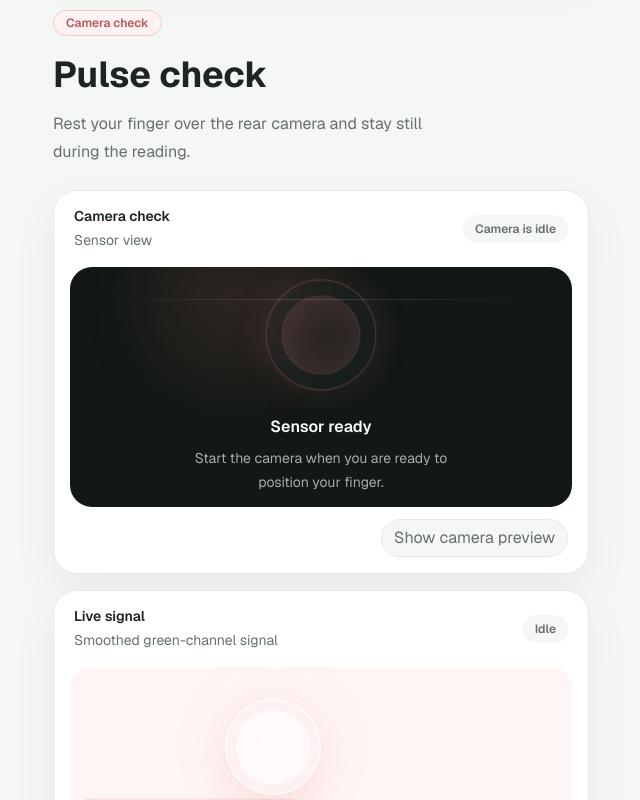
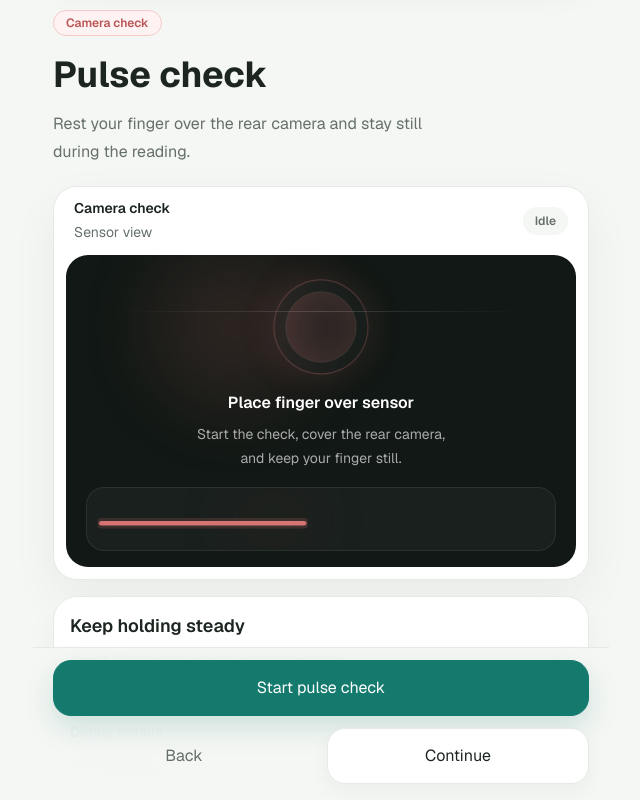
Before and after one commit to arliking13/vitallens, a Next.js app: page / in a window 1280 px wide. Both pictures are taken after a click on the button "Begin check-in". Shown: the part 150-950 px from the top of the page, without its empty margins (319-959 px from the left). Built offline with nearby package versions, Linux system fonts and the light colour scheme.

Commit message:
style: simplify pulse scanner flow

```diff
--- a/src/features/pulse/components/CameraPreview.tsx
+++ b/src/features/pulse/components/CameraPreview.tsx
@@ -1,7 +1,7 @@
 "use client";
 
 import type { CSSProperties, RefObject } from "react";
-import { useEffect, useState } from "react";
+import { useEffect } from "react";
 
 import type { FingerGateState } from "@/features/pulse/lib/fingerGate";
 import type { CameraStatus } from "@/features/pulse/hooks/useRearCamera";
@@ -10,6 +10,11 @@ type CameraPreviewProps = {
   delayMs?: number;
   fingerGateState?: FingerGateState;
   isSampling?: boolean;
+  liveSignal?: number[];
+  scannerDetail?: string;
+  scannerLabel?: string;
+  scannerTitle?: string;
+  showCameraPreview?: boolean;
   status: CameraStatus;
   stream: MediaStream | null;
   videoRef: RefObject<HTMLVideoElement | null>;
@@ -17,11 +22,6 @@ type CameraPreviewProps = {
 
 type AnimationStyle = CSSProperties & {
   "--card-delay"?: string;
-};
-
-type PreviewPreference = {
-  enabled: boolean;
-  stream: MediaStream | null;
 };
 
 const emptyStateCopy: Record<CameraStatus, string> = {
@@ -113,28 +113,60 @@ function getScannerCopy({
   return scannerCopy[status];
 }
 
+function clampSignalValue(value: number) {
+  return Math.min(1, Math.max(0, value));
+}
+
+function buildFlatPath() {
+  return "M4 38 C42 38 66 38 92 38 C118 38 142 38 168 38 C194 38 216 38 236 38";
+}
+
+function buildSignalPath(values: number[]) {
+  if (values.length < 2) {
+    return buildFlatPath();
+  }
+
+  const width = 232;
+  const startX = 4;
+  const baseY = 50;
+  const amplitude = 36;
+  const stepX = width / (values.length - 1);
+  const points = values.map((value, index) => ({
+    x: startX + stepX * index,
+    y: baseY - clampSignalValue(value) * amplitude,
+  }));
+
+  return points.slice(1).reduce((path, point, index) => {
+    const previousPoint = points[index];
+    const controlX = (previousPoint.x + point.x) / 2;
+    return `${path} C ${controlX} ${previousPoint.y} ${controlX} ${point.y} ${point.x} ${point.y}`;
+  }, `M${points[0].x} ${points[0].y}`);
+}
+
 export function CameraPreview({
   delayMs = 40,
   fingerGateState,
   isSampling = false,
+  liveSignal,
+  scannerDetail,
+  scannerLabel,
+  scannerTitle,
+  showCameraPreview = false,
   status,
   stream,
   videoRef,
 }: CameraPreviewProps) {
-  const [previewPreference, setPreviewPreference] =
-    useState<PreviewPreference>({
-      enabled: false,
-      stream: null,
-    });
   const hasStream = stream !== null;
-  const showCameraPreview =
-    previewPreference.enabled && previewPreference.stream === stream;
   const shouldShowRawPreview = hasStream && showCameraPreview;
   const copy = getScannerCopy({
     fingerGateState,
     isSampling,
     status,
   });
+  const title = scannerTitle ?? copy.title;
+  const detail = scannerDetail ?? copy.detail;
+  const label = scannerLabel ?? (hasStream ? copy.label : emptyStateCopy[status]);
+  const signalPath = buildSignalPath(liveSignal ?? []);
   const animationStyle: AnimationStyle = {
     "--card-delay": `${delayMs}ms`,
   };
@@ -154,10 +186,10 @@ export function CameraPreview({
 
   return (
     <div
-      className="animate-card-in overflow-hidden rounded-[24px] border border-[#E5EAE4] bg-white p-4 shadow-[0_18px_48px_rgba(28,37,32,0.055)]"
+      className="animate-card-in overflow-hidden rounded-[24px] border border-[#E5EAE4] bg-white p-3 shadow-[0_18px_48px_rgba(28,37,32,0.055)]"
       style={animationStyle}
     >
-      <div className="flex items-center justify-between gap-3 px-1 pb-4">
+      <div className="flex items-center justify-between gap-3 px-2 pb-3">
         <div>
           <p className="text-sm font-semibold text-[#1C2520]">Camera check</p>
           <p className="mt-1 text-sm leading-5 text-[#66706A]">
@@ -165,11 +197,11 @@ export function CameraPreview({
           </p>
         </div>
         <span className="shrink-0 rounded-full bg-[#F5F7F4] px-3 py-1.5 text-xs font-semibold text-[#66706A]">
-          {hasStream ? copy.label : emptyStateCopy[status]}
+          {label}
         </span>
       </div>
 
-      <div className="relative h-60 overflow-hidden rounded-[22px] bg-[#111815]">
+      <div className="relative overflow-hidden rounded-[22px] bg-[#111815] px-5 pb-4 pt-6">
         <video
           aria-hidden={!shouldShowRawPreview}
           aria-label={
@@ -191,7 +223,7 @@ export function CameraPreview({
 
         <div
           className={[
-            "scanner-surface absolute inset-0 z-10 grid place-items-center overflow-hidden px-8 text-center transition-opacity duration-200",
+            "scanner-surface relative z-10 text-center transition-opacity duration-200",
             shouldShowRawPreview ? "opacity-0" : "opacity-100",
           ].join(" ")}
         >
@@ -205,17 +237,46 @@ export function CameraPreview({
           />
           <div className="relative">
             <div
-              className="scanner-ring mx-auto grid h-28 w-28 place-items-center rounded-full border border-[#E97E7E]/35 bg-white/[0.035] shadow-[0_0_44px_rgba(233,126,126,0.18)]"
+              className="scanner-ring mx-auto grid h-24 w-24 place-items-center rounded-full border border-[#E97E7E]/35 bg-white/[0.035] shadow-[0_0_44px_rgba(233,126,126,0.18)]"
               aria-hidden="true"
             >
-              <div className="h-20 w-20 rounded-full border border-white/10 bg-[#E97E7E]/8 shadow-[inset_0_0_32px_rgba(233,126,126,0.16)]" />
+              <div className="h-[4.5rem] w-[4.5rem] rounded-full border border-white/10 bg-[#E97E7E]/8 shadow-[inset_0_0_32px_rgba(233,126,126,0.16)]" />
             </div>
-            <p className="mt-6 text-base font-semibold text-white">
-              {copy.title}
+            <p className="mt-4 text-base font-semibold text-white">
+              {title}
             </p>
             <p className="mx-auto mt-2 max-w-64 text-sm leading-6 text-white/64">
-              {copy.detail}
+              {detail}
             </p>
+            <div
+              className="signal-preview signal-pulse relative mt-4 h-16 overflow-hidden rounded-[18px] border border-white/8 bg-white/[0.035]"
+              aria-hidden="true"
+            >
+              <div className="signal-glow absolute left-1/2 top-2 h-12 w-24 -translate-x-1/2 rounded-full bg-[#E97E7E]/12 blur-2xl" />
+              <svg
+                className="signal-wave absolute inset-x-3 bottom-1 h-14"
+                preserveAspectRatio="none"
+                viewBox="0 0 240 64"
+              >
+                <path
+                  d={signalPath}
+                  fill="none"
+                  opacity="0.18"
+                  stroke="#E97E7E"
+                  strokeLinecap="round"
+                  strokeLinejoin="round"
+                  strokeWidth="12"
+                />
+                <path
+                  d={signalPath}
+                  fill="none"
+                  stroke="#E97E7E"
+                  strokeLinecap="round"
+                  strokeLinejoin="round"
+                  strokeWidth="5"
+                />
+              </svg>
+            </div>
           </div>
         </div>
 
@@ -225,23 +286,6 @@ export function CameraPreview({
           </div>
         ) : null}
       </div>
-
-      <div className="mt-3 flex justify-end px-1">
-        <button
-          aria-pressed={showCameraPreview}
-          className="interactive-press rounded-full border border-[#E5EAE4] bg-[#F5F7F4] px-3 py-1.5 text-xs font-semibold text-[#66706A]"
-          disabled={!hasStream}
-          onClick={() => {
-            setPreviewPreference({
-              enabled: !shouldShowRawPreview,
-              stream,
-            });
-          }}
-          type="button"
-        >
-          {shouldShowRawPreview ? "Hide camera preview" : "Show camera preview"}
-        </button>
-      </div>
     </div>
   );
 }
--- a/src/features/pulse/components/PulseCheckView.tsx
+++ b/src/features/pulse/components/PulseCheckView.tsx
@@ -1,12 +1,10 @@
 "use client";
 
-import { useRef, useState } from "react";
+import { useEffect, useRef, useState } from "react";
 
 import { Button } from "@/shared/components/Button";
 import { InfoRow } from "@/shared/components/InfoRow";
 import { ScreenHeader } from "@/shared/components/ScreenHeader";
-import { SignalPreview } from "@/shared/components/SignalPreview";
-import { StatusBadge } from "@/shared/components/StatusBadge";
 
 import { CameraPreview } from "./CameraPreview";
 import {
@@ -20,6 +18,11 @@ import { useRearCamera } from "../hooks/useRearCamera";
 type PulseCheckViewProps = {
   onBack: () => void;
   onNext: () => void;
+};
+
+type PreviewPreference = {
+  enabled: boolean;
+  stream: MediaStream | null;
 };
 
 const cameraStatusLabels = {
@@ -53,13 +56,6 @@ const fingerGateLabels = {
   "finger-lost": "Finger moved - hold steady again",
 };
 
-const fingerGateTones = {
-  "waiting-for-finger": "warning",
-  stabilizing: "pulse",
-  recording: "complete",
-  "finger-lost": "warning",
-} as const;
-
 const fingerGateRowTones = {
   "waiting-for-finger": "warning",
   stabilizing: "pulse",
@@ -76,15 +72,6 @@ const signalQualityLabels = {
   good: "Good",
 };
 
-const signalQualityTones = {
-  "no-signal": "neutral",
-  "too-dark": "warning",
-  "too-bright": "warning",
-  unstable: "warning",
-  fair: "pulse",
-  good: "complete",
-} as const;
-
 const signalQualityRowTones = {
   "no-signal": "neutral",
   "too-dark": "warning",
@@ -94,25 +81,83 @@ const signalQualityRowTones = {
   good: "brand",
 } as const;
 
-const pulseConfidenceLabels = {
-  low: "Low",
-  fair: "Fair",
-  good: "Good",
-};
+function getScannerTitle({
+  hasPulseEstimate,
+  isSampling,
+  signalQuality,
+  fingerGateState,
+}: {
+  hasPulseEstimate: boolean;
+  isSampling: boolean;
+  signalQuality: keyof typeof signalQualityLabels;
+  fingerGateState: keyof typeof fingerGateLabels;
+}) {
+  if (hasPulseEstimate) {
+    return "Estimate ready";
+  }
 
-const pulseConfidenceRowTones = {
-  low: "warning",
-  fair: "pulse",
-  good: "brand",
-} as const;
+  if (!isSampling) {
+    return "Place finger over sensor";
+  }
+
+  if (fingerGateState === "stabilizing") {
+    return "Hold steady";
+  }
+
+  if (fingerGateState === "recording") {
+    return "Recording clean signal";
+  }
+
+  if (fingerGateState === "finger-lost") {
+    return "Place finger over sensor";
+  }
+
+  if (
+    signalQuality === "unstable" ||
+    signalQuality === "too-dark" ||
+    signalQuality === "too-bright"
+  ) {
+    return "Need cleaner signal";
+  }
+
+  return "Place finger over sensor";
+}
+
+function getScannerDetail({
+  hasPulseEstimate,
+  isSampling,
+  pulseMessage,
+  scannerTitle,
+}: {
+  hasPulseEstimate: boolean;
+  isSampling: boolean;
+  pulseMessage: string;
+  scannerTitle: string;
+}) {
+  if (hasPulseEstimate) {
+    return "You can continue or hold a little longer for another clean window.";
+  }
+
+  if (!isSampling) {
+    return "Start the check, cover the rear camera, and keep your finger still.";
+  }
+
+  if (scannerTitle === "Need cleaner signal") {
+    return pulseMessage;
+  }
+
+  return "About 20 seconds gives a cleaner estimate.";
+}
 
 export function PulseCheckView({ onBack, onNext }: PulseCheckViewProps) {
   const videoRef = useRef<HTMLVideoElement | null>(null);
-  const [cameraStatusAtStart, setCameraStatusAtStart] =
-    useState<CameraStatus | null>(null);
-  const [torchStateAtStart, setTorchStateAtStart] = useState<TorchState | null>(
-    null,
-  );
+  const shouldAutoStartSignalRef = useRef(false);
+  const cameraStatusAtStartRef = useRef<CameraStatus | null>(null);
+  const torchStateAtStartRef = useRef<TorchState | null>(null);
+  const [previewPreference, setPreviewPreference] = useState<PreviewPreference>({
+    enabled: false,
+    stream: null,
+  });
   const { error, startCamera, status, stopCamera, stream, torchState } =
     useRearCamera();
   const {
@@ -141,6 +186,7 @@ export function PulseCheckView({ onBack, onNext }: PulseCheckViewProps) {
   const isCameraReady = status === "ready";
   const isRequestingCamera = status === "requesting";
   const isSampling = samplingStatus === "sampling";
+  const isCheckActive = isRequestingCamera || isCameraReady || isSampling;
   const showTorchStatus = torchState !== "unsupported";
   const canExportSignalData =
     samples.length > 0 &&
@@ -154,32 +200,66 @@ export function PulseCheckView({ onBack, onNext }: PulseCheckViewProps) {
   const estimateStateNote = pulseEstimate.usedLastCleanWindow
     ? "Using last clean window"
     : "Using current clean window";
+  const showCameraPreview =
+    previewPreference.enabled && previewPreference.stream === stream;
+  const scannerTitle = getScannerTitle({
+    fingerGateState,
+    hasPulseEstimate,
+    isSampling,
+    signalQuality,
+  });
+  const scannerDetail = getScannerDetail({
+    hasPulseEstimate,
+    isSampling,
+    pulseMessage: pulseEstimate.message,
+    scannerTitle,
+  });
+  const scannerLabel = hasPulseEstimate
+    ? "Ready"
+    : isSampling
+      ? fingerGateLabels[fingerGateState]
+      : cameraStatusLabels[status];
 
-  function handleCameraButtonClick() {
-    if (isCameraReady) {
+  useEffect(() => {
+    if (!shouldAutoStartSignalRef.current) {
+      return;
+    }
+
+    if (status === "denied" || status === "error") {
+      shouldAutoStartSignalRef.current = false;
+      return;
+    }
+
+    if (status !== "ready" || !stream || isSampling) {
+      return;
+    }
+
+    cameraStatusAtStartRef.current = status;
+    torchStateAtStartRef.current = torchState;
+    startSampling();
+    shouldAutoStartSignalRef.current = false;
+  }, [isSampling, startSampling, status, stream, torchState]);
+
+  function handlePulseCheckButtonClick() {
+    if (isCheckActive) {
+      shouldAutoStartSignalRef.current = false;
       stopSampling();
       stopCamera();
       return;
     }
 
     resetSamples();
-    setCameraStatusAtStart(null);
-    setTorchStateAtStart(null);
-    startCamera();
+    cameraStatusAtStartRef.current = null;
+    torchStateAtStartRef.current = null;
+    shouldAutoStartSignalRef.current = true;
+    void startCamera();
   }
 
-  function handleSignalButtonClick() {
-    if (isSampling) {
-      stopSampling();
-      return;
-    }
-
-    if (samples.length === 0 || startedAt === null) {
-      setCameraStatusAtStart(status);
-      setTorchStateAtStart(torchState);
-    }
-
-    startSampling();
+  function handleToggleCameraPreview() {
+    setPreviewPreference({
+      enabled: !showCameraPreview,
+      stream,
+    });
   }
 
   function handleExportSignalData() {
@@ -189,7 +269,7 @@ export function PulseCheckView({ onBack, onNext }: PulseCheckViewProps) {
 
     const report = buildPpgDebugReport({
       cameraStatusAtExport: status,
-      cameraStatusAtStart: cameraStatusAtStart ?? status,
+      cameraStatusAtStart: cameraStatusAtStartRef.current ?? status,
       cleanWindowFingerDetected,
       currentFingerDetected,
       fingerGateState,
@@ -207,7 +287,7 @@ export function PulseCheckView({ onBack, onNext }: PulseCheckViewProps) {
       sessionId,
       startedAt,
       torchStateAtExport: torchState,
-      torchStateAtStart: torchStateAtStart ?? torchState,
+      torchStateAtStart: torchStateAtStartRef.current ?? torchState,
       totalFingerLostCount,
       totalIgnoredFrameCount,
       usedLastCleanWindow: pulseEstimate.usedLastCleanWindow,
@@ -217,7 +297,7 @@ export function PulseCheckView({ onBack, onNext }: PulseCheckViewProps) {
   }
 
   return (
-    <div className="flex flex-col">
+    <div className="flex min-h-[calc(100dvh-7rem)] flex-col pb-32">
       <ScreenHeader
         description="Rest your finger over the rear camera and stay still during the reading."
         status="Camera check"
@@ -225,65 +305,89 @@ export function PulseCheckView({ onBack, onNext }: PulseCheckViewProps) {
         tone="pulse"
       />
 
-      <div className="mt-6">
+      <div className="mt-5">
         <CameraPreview
           delayMs={40}
           fingerGateState={fingerGateState}
           isSampling={isSampling}
+          liveSignal={smoothedSignal}
+          scannerDetail={scannerDetail}
+          scannerLabel={scannerLabel}
+          scannerTitle={scannerTitle}
+          showCameraPreview={showCameraPreview}
           status={status}
           stream={stream}
           videoRef={videoRef}
         />
       </div>
 
-      <div className="mt-4">
-        <SignalPreview
-          caption="Smoothed green-channel signal"
-          delayMs={80}
-          label="Live signal"
-          liveSignal={smoothedSignal}
-          status={samplingStatusLabels[samplingStatus]}
-          tone="pulse"
-        />
+      <section className="animate-card-in mt-4 rounded-[24px] border border-[#E5EAE4] bg-white p-4 shadow-[0_14px_34px_rgba(28,37,32,0.045)]">
+        {hasPulseEstimate ? (
+          <div>
+            <p className="text-sm font-semibold text-[#66706A]">
+              Estimated pulse
+            </p>
+            <div className="mt-2 flex items-end gap-2">
+              <span className="text-4xl font-semibold tracking-normal text-[#1C2520]">
+                {pulseEstimate.bpm}
+              </span>
+              <span className="pb-1 text-base font-semibold text-[#66706A]">
+                BPM
+              </span>
             </div>
+            <p className="mt-3 text-sm leading-6 text-[#66706A]">
+              Estimate confidence: {pulseEstimate.confidence}. Non-medical
+              wellness estimate.
+            </p>
+            {fingerGateState === "finger-lost" &&
+            pulseEstimate.usedLastCleanWindow ? (
+              <p className="mt-2 text-sm leading-6 text-[#66706A]">
+                Estimate based on last clean window.
+              </p>
+            ) : null}
+          </div>
+        ) : (
+          <div>
+            <p className="text-lg font-semibold text-[#1C2520]">
+              {scannerTitle === "Need cleaner signal"
+                ? "Need cleaner signal"
+                : "Keep holding steady"}
+            </p>
+            <p className="mt-2 text-sm leading-6 text-[#66706A]">
+              {scannerTitle === "Need cleaner signal"
+                ? pulseEstimate.message
+                : "About 20 seconds gives a cleaner estimate."}
+            </p>
+          </div>
+        )}
+      </section>
 
-      <div className="mt-4 flex flex-wrap gap-2">
-        <StatusBadge tone={isCameraReady ? "complete" : "neutral"}>
-          {cameraStatusLabels[status]}
-        </StatusBadge>
-        {showTorchStatus ? (
-          <StatusBadge tone={torchState === "on" ? "pulse" : "warning"}>
-            {torchStatusLabels[torchState]}
-          </StatusBadge>
-        ) : null}
-        <StatusBadge tone={isSampling ? "pulse" : "neutral"}>
-          {samplingStatusLabels[samplingStatus]}
-        </StatusBadge>
-        <StatusBadge tone={fingerGateTones[fingerGateState]}>
-          {fingerGateLabels[fingerGateState]}
-        </StatusBadge>
-        <StatusBadge tone={signalQualityTones[signalQuality]}>
-          {signalQualityLabels[signalQuality]}
-        </StatusBadge>
-      </div>
-
-      <div className="mt-4 grid gap-3">
+      <details className="mt-4 overflow-hidden rounded-[22px] border border-[#E5EAE4] bg-white shadow-[0_12px_30px_rgba(28,37,32,0.035)]">
+        <summary className="interactive-press flex cursor-pointer list-none items-center justify-between gap-3 px-4 py-3.5 text-sm font-semibold text-[#1C2520] marker:hidden">
+          Debug details
+          <span className="rounded-full bg-[#F5F7F4] px-3 py-1 text-xs font-semibold text-[#66706A]">
+            Hidden
+          </span>
+        </summary>
+        <div className="grid gap-3 border-t border-[#E5EAE4] bg-[#FBFCFA] p-3">
           <InfoRow
-          delayMs={80}
+            delayMs={40}
             detail={error ?? undefined}
             label="Camera status"
-          tone={status === "denied" || status === "error" ? "warning" : "pulse"}
+            tone={
+              status === "denied" || status === "error" ? "warning" : "pulse"
+            }
             value={cameraStatusLabels[status]}
           />
           <InfoRow
-          delayMs={120}
+            delayMs={60}
             detail={samplingError ?? undefined}
             label="Frame sampler"
             tone={samplingStatus === "error" ? "warning" : "pulse"}
             value={samplingStatusLabels[samplingStatus]}
           />
           <InfoRow
-          delayMs={160}
+            delayMs={80}
             detail={
               fingerGateState === "finger-lost"
                 ? "Place your finger back over the camera."
@@ -294,50 +398,35 @@ export function PulseCheckView({ onBack, onNext }: PulseCheckViewProps) {
             value={fingerGateLabels[fingerGateState]}
           />
           <InfoRow
-          delayMs={200}
+            delayMs={100}
             detail={qualityMessage}
             label="Signal clarity"
             tone={signalQualityRowTones[signalQuality]}
             value={signalQualityLabels[signalQuality]}
           />
           <InfoRow
-          delayMs={240}
-          detail={`${totalIgnoredFrameCount} total ignored frames / ${totalFingerLostCount} total finger-lost events`}
+            delayMs={120}
+            detail={`${totalIgnoredFrameCount} ignored frames / ${totalFingerLostCount} finger-lost events`}
             label="Valid samples"
             tone="neutral"
             value={String(currentWindowValidSampleCount)}
           />
-        {hasPulseEstimate ? (
+          {showTorchStatus ? (
             <InfoRow
-            delayMs={280}
-            detail={
-              fingerGateState === "finger-lost" &&
-              pulseEstimate.usedLastCleanWindow
-                ? "Estimate based on last clean window. Non-medical estimate."
-                : `Non-medical estimate / Estimate confidence: ${
-                    pulseConfidenceLabels[pulseEstimate.confidence]
-                  }`
-            }
-            label="Estimated pulse"
-            tone={pulseConfidenceRowTones[pulseEstimate.confidence]}
-            value={`${pulseEstimate.bpm} BPM`}
+              delayMs={140}
+              label="Torch"
+              tone={torchState === "on" ? "pulse" : "warning"}
+              value={torchStatusLabels[torchState]}
             />
-        ) : (
-          <InfoRow
-            delayMs={280}
-            detail={pulseEstimate.message}
-            label="Estimate status"
-            tone="warning"
-            value={
-              pulseEstimate.message.toLowerCase().includes("cleaner")
-                ? "Need cleaner signal"
-                : "Keep holding steady"
-            }
-          />
-        )}
-      </div>
-
-      <div className="pt-4">
+          ) : null}
+          <Button
+            className="min-h-11 w-full text-sm"
+            disabled={!stream}
+            onClick={handleToggleCameraPreview}
+            variant="ghost"
+          >
+            {showCameraPreview ? "Hide camera preview" : "Show camera preview"}
+          </Button>
           <Button
             className="min-h-11 w-full text-sm"
             disabled={!canExportSignalData}
@@ -346,33 +435,27 @@ export function PulseCheckView({ onBack, onNext }: PulseCheckViewProps) {
           >
             Export signal data
           </Button>
-        <p className="mt-2 text-center text-xs leading-5 text-[#66706A]">
-          Developer JSON export enables after about 5 seconds of signal data.
-        </p>
         </div>
+      </details>
 
-      <div className="space-y-3 pt-6">
-        <Button
-          className="w-full"
-          disabled={isRequestingCamera}
-          onClick={handleCameraButtonClick}
-        >
-          {isCameraReady ? "Stop camera" : "Start camera"}
+      <div className="sticky bottom-0 z-20 -mx-5 mt-auto border-t border-[#E5EAE4] bg-[#F5F7F4]/95 px-5 pb-[calc(env(safe-area-inset-bottom)+1rem)] pt-3 backdrop-blur-xl">
+        <div className="space-y-3">
+          <Button className="w-full" onClick={handlePulseCheckButtonClick}>
+            {isCheckActive ? "Stop check" : "Start pulse check"}
+          </Button>
+          <div className="grid grid-cols-2 gap-3">
+            <Button className="w-full" onClick={onBack} variant="ghost">
+              Back
             </Button>
             <Button
               className="w-full"
-          disabled={!isCameraReady}
-          onClick={handleSignalButtonClick}
-          variant="secondary"
+              onClick={onNext}
+              variant={hasPulseEstimate ? "primary" : "secondary"}
             >
-          {isSampling ? "Stop signal" : "Start signal"}
-        </Button>
-        <Button className="w-full" onClick={onNext} variant="secondary">
               Continue
             </Button>
-        <Button className="w-full" onClick={onBack} variant="ghost">
-          Back
-        </Button>
+          </div>
+        </div>
       </div>
     </div>
   );
```
Lines whose indentation alone changed are shown as unchanged.
